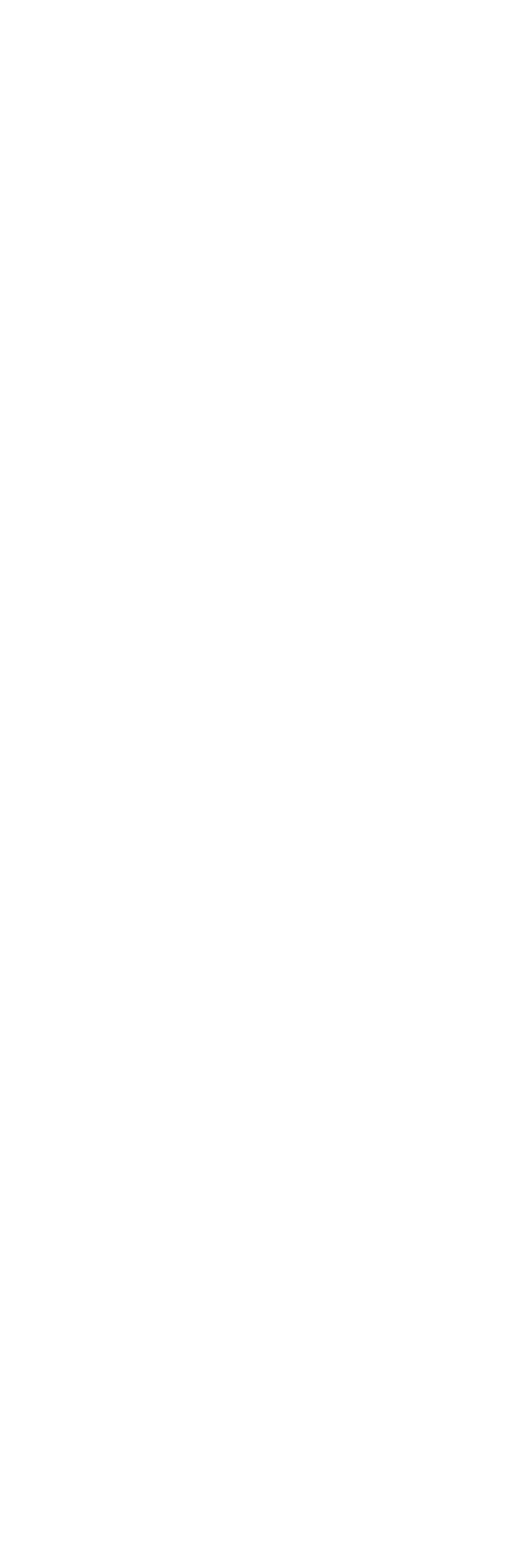
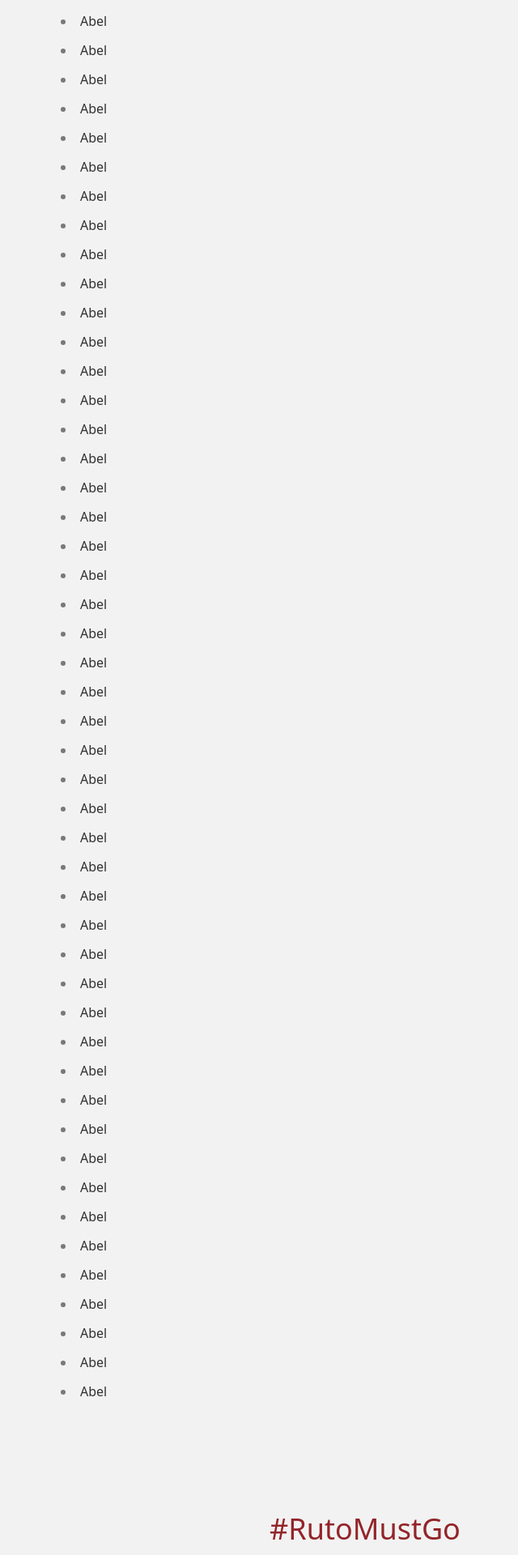
Before and after one commit to DavyK17/unblogable, a SvelteKit app: page / in a window 1280 px wide. Shown: the part 860-2780 px from the top of the page at 81% size, without its empty margins (189-829 px from the left). Before the commit the page ends 800 px from the top, so only its background shows below. Built offline with nearby package versions, Linux system fonts and the light colour scheme.

Commit message:
Fleshing out landing page + adding dummy blacklist

```diff
--- a/src/routes/+page.svelte
+++ b/src/routes/+page.svelte
@@ -1,14 +1,76 @@
 <main class="hero min-h-screen">
 	<div class="hero-content text-center">
 		<div class="max-w-md">
-			<h1 class="text-5xl font-bold text-base-100">
+			<h1 class="text-5xl font-bold font-serif">
 				un<span class="text-red">blog</span><span class="text-green">able</span>.
 			</h1>
 			<p class="hero-caption">
 				Boycott influencers sanitising the bloodthirsty Ruto regime on X (formerly Twitter) by
-				playing politics with the lives of innocent Kenyans!
+				spreading misinformation and playing politics with the lives of innocent Kenyans!
 			</p>
-			<button class="btn btn-primary uppercase text-lg font-semibold">Fanya ile kitu</button>
+			<button class="hero-button">Connect your account</button>
 		</div>
 	</div>
 </main>
+<section class="w-full p-4">
+	<div class="container mx-auto max-w-3xl">
+		<div class="prose blacklist m-0 max-w-full">
+			<h2 class="prose-headings:h2">Blacklist</h2>
+			<ul>
+				<li>Abel</li>
+				<li>Abel</li>
+				<li>Abel</li>
+				<li>Abel</li>
+				<li>Abel</li>
+				<li>Abel</li>
+				<li>Abel</li>
+				<li>Abel</li>
+				<li>Abel</li>
+				<li>Abel</li>
+				<li>Abel</li>
+				<li>Abel</li>
+				<li>Abel</li>
+				<li>Abel</li>
+				<li>Abel</li>
+				<li>Abel</li>
+				<li>Abel</li>
+				<li>Abel</li>
+				<li>Abel</li>
+				<li>Abel</li>
+				<li>Abel</li>
+				<li>Abel</li>
+				<li>Abel</li>
+				<li>Abel</li>
+				<li>Abel</li>
+				<li>Abel</li>
+				<li>Abel</li>
+				<li>Abel</li>
+				<li>Abel</li>
+				<li>Abel</li>
+				<li>Abel</li>
+				<li>Abel</li>
+				<li>Abel</li>
+				<li>Abel</li>
+				<li>Abel</li>
+				<li>Abel</li>
+				<li>Abel</li>
+				<li>Abel</li>
+				<li>Abel</li>
+				<li>Abel</li>
+				<li>Abel</li>
+				<li>Abel</li>
+				<li>Abel</li>
+				<li>Abel</li>
+				<li>Abel</li>
+				<li>Abel</li>
+				<li>Abel</li>
+				<li>Abel</li>
+			</ul>
+		</div>
+	</div>
+</section>
+<footer class="w-full p-8 mt-20">
+	<div class="container mx-auto">
+		<p class="text-4xl text-center text-red">#RutoMustGo</p>
+	</div>
+</footer>
```
